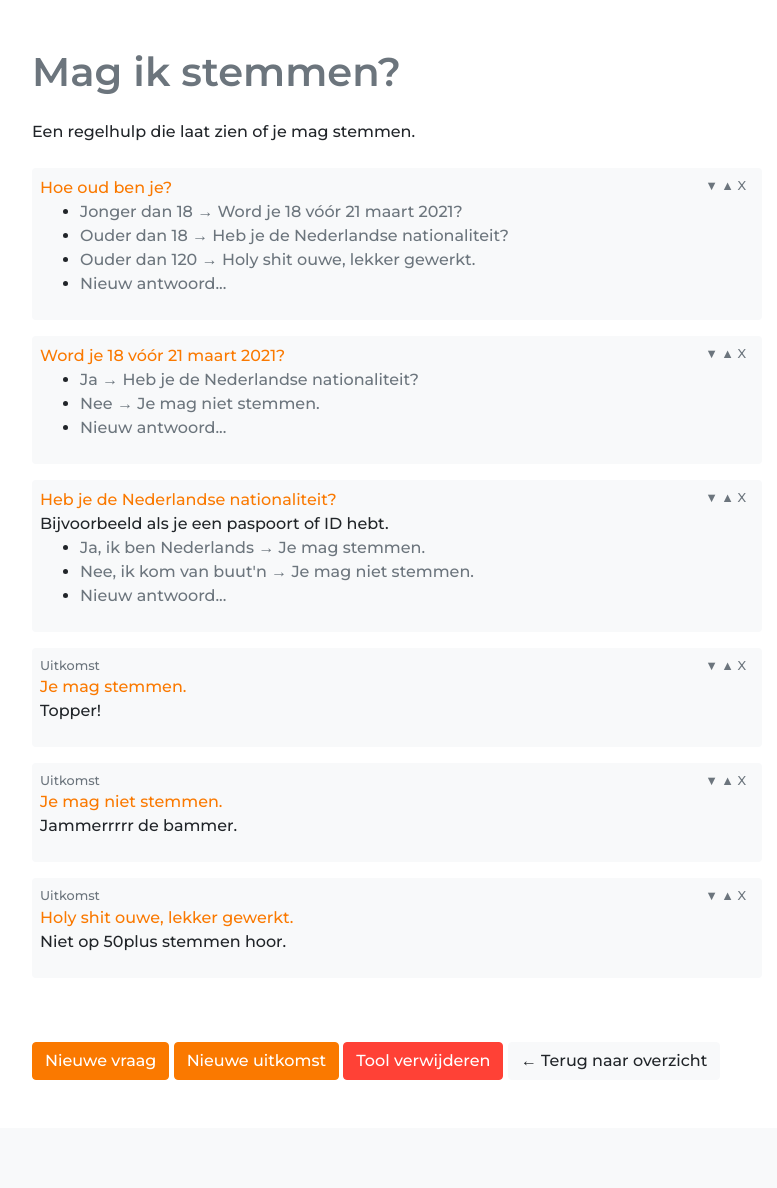
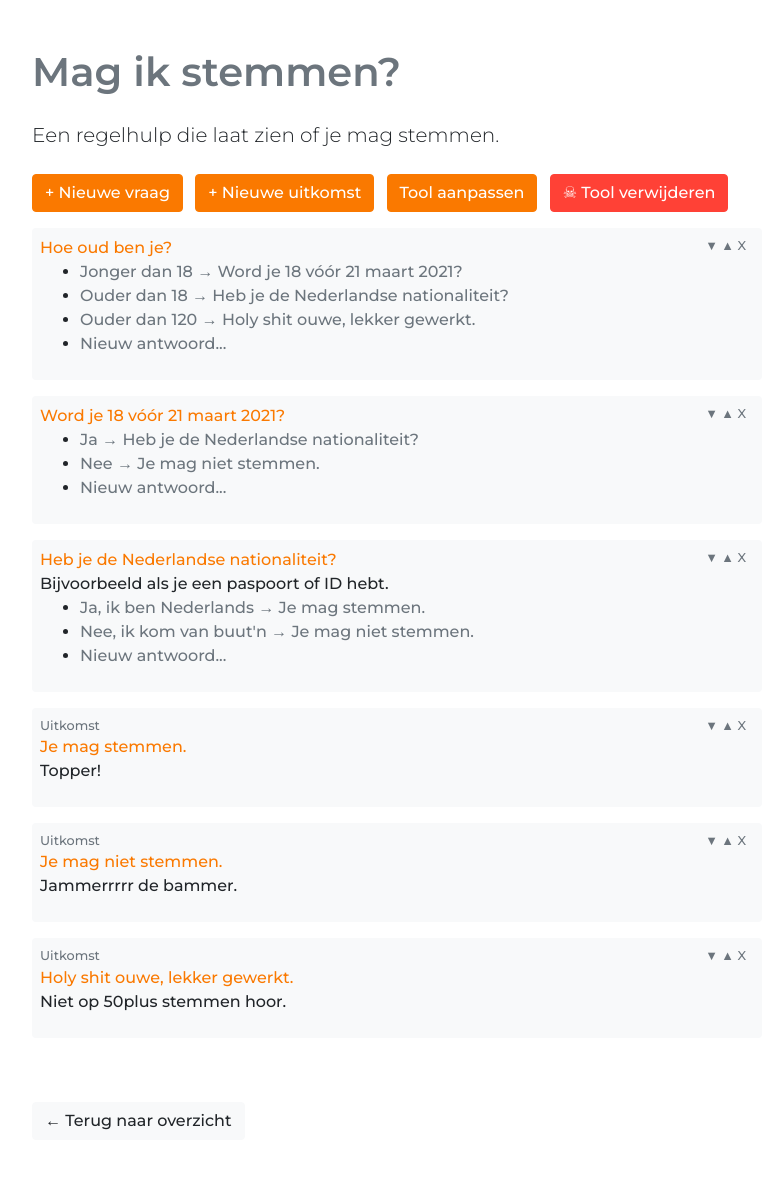
Before and after one commit to marcvdg/regelhulpify, a Django app: page /builder/1/ in a window 1280 px wide. Shown: the part 56-1244 px from the top of the page, without its empty margins (243-1020 px from the left). Before the commit the page ends 1136 px from the top, so only its background shows below. Run offline with Django 3.2, Linux system fonts and the light colour scheme; a user stored in the database is signed in; data comes from the database, SQL or seed files in the repository; both versions use the stored data as it was after the commit; data that the repository does not hold is empty; some libraries are stand-ins or nearby versions.

Commit message:
fixed reqs

```diff
--- a/regelhulpify/templates/regelhulpify/builder_tool.html
+++ b/regelhulpify/templates/regelhulpify/builder_tool.html
@@ -3,14 +3,19 @@
 
 {% block content %}
 
-    <h1 id="tool_name" class="text-muted"></h1>
-    <p id="tool_desc" class='mt-4 mb-4'></p>
-    <div id="question_list"></div>
+<h1 id="tool_name" class="text-muted"><!--JS--></h1>
+<p id="tool_desc" class="lead mt-4 mb-3"><!--JS--></p>
+<div class="d-inline-block">
+<a href="{% url 'newquestion' tool.id 0 %}" class="btn btn-primary mt-2 mr-2">+ Nieuwe vraag</a>
+<a href="{% url 'newquestion' tool.id 1 %}" class="btn btn-primary mt-2 mr-2">+ Nieuwe uitkomst</a>
+</div>
+<div class="d-inline-block">
+<a href="{% url 'edittool' tool.id %}" class="btn btn-primary mt-2 mr-2">Tool aanpassen</a>
+<input type="button" class="btn btn-danger mt-2 mr-2" value="&#x2620; Tool verwijderen" id="tool_delete">
+</div>
+<div id="question_list"><!--JS--></div>
 
-    <a href="{% url 'newquestion' tool.id 0 %}" class="btn btn-primary mt-5">Nieuwe vraag</a>
-    <a href="{% url 'newquestion' tool.id 1 %}" class="btn btn-primary mt-5">Nieuwe uitkomst</a>
-    <input type="button" class="btn btn-danger mt-5" value="Tool verwijderen" id="tool_delete">
-    <a href="{% url 'builder' %}" class="btn btn-light mt-5">&larr; Terug naar overzicht</a>
+<a href="{% url 'builder' %}" class="btn btn-light mt-5">&larr; Terug naar overzicht</a>
 
-    <script src="{% static 'js/builder_tool.js' %}"></script>
+<script src="{% static 'js/builder_tool.js' %}"></script>
 {% endblock %}
```
Also changed, not shown: regelhulpify/templates/regelhulpify/index.html (+6 -2 lines), requirements.txt (+23 -0 lines), db.sqlite3.
